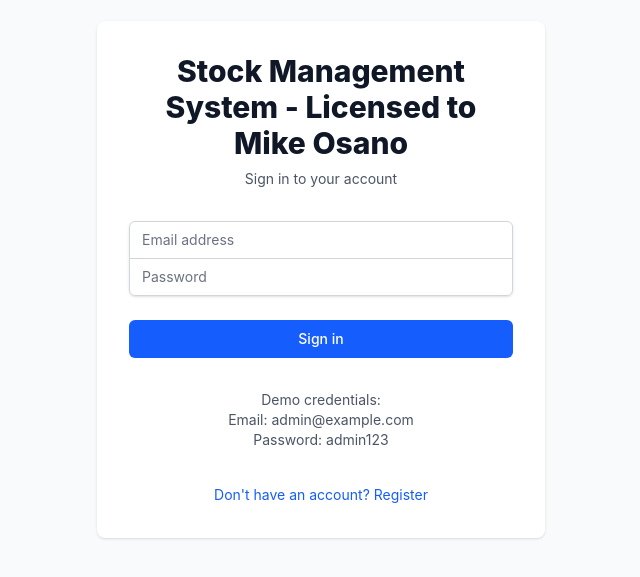
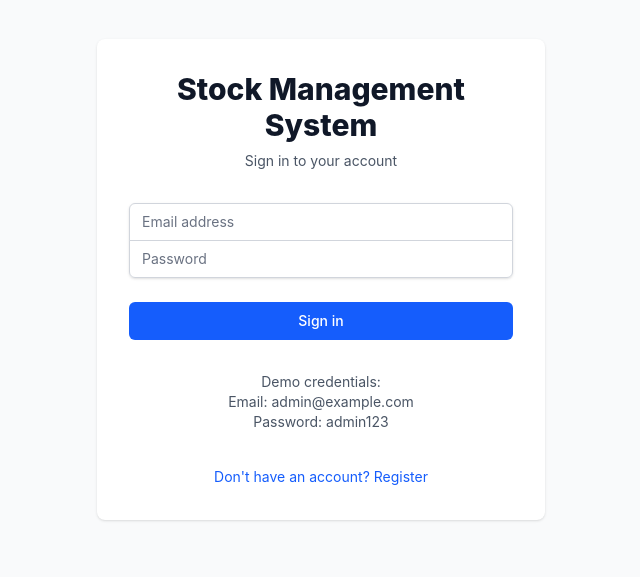
Before and after one commit to omondisteven/tee-pos, a Next.js app: page /login in a window 1280 px wide. Shown: the part 121-698 px from the top of the page, without its empty margins (319-959 px from the left). Built offline with nearby package versions, Linux system fonts and the light colour scheme; no server answers.

Commit message:
Fix: Add Suspense boundary for useSearchParams in login page

```diff
--- a/app/(auth)/login/page.tsx
+++ b/app/(auth)/login/page.tsx
@@ -1,11 +1,13 @@
 'use client'
 
+import { Suspense } from 'react'
 import { useState } from 'react'
 import { useRouter, useSearchParams } from 'next/navigation'
 import Link from 'next/link'
 import toast from 'react-hot-toast'
 
-export default function LoginPage() {
+// Create a separate component that uses useSearchParams
+function LoginForm() {
   const router = useRouter()
   const searchParams = useSearchParams()
   const [email, setEmail] = useState('')
@@ -26,16 +28,13 @@
       const data = await res.json()
 
       if (res.ok) {
-        // Store token in localStorage
         localStorage.setItem('token', data.token)
         localStorage.setItem('user', JSON.stringify(data.user))
 
         toast.success('Login successful!')
 
-        // Get the redirect URL
         const from = searchParams.get('from') || '/dashboard'
 
-        // Use router.push with a small delay to ensure storage is set
         setTimeout(() => {
           router.push(from)
         }, 100)
@@ -43,7 +42,6 @@
         toast.error(data.error || 'Login failed')
       }
     } catch (error) {
-      console.error('Login error:', error)
       toast.error('An error occurred')
     } finally {
       setLoading(false)
@@ -55,7 +53,7 @@
       <div className="max-w-md w-full space-y-8 p-8 bg-white rounded-lg shadow">
         <div>
           <h2 className="text-center text-3xl font-extrabold text-gray-900">
-            Stock Management System - Licensed to Mike Osano
+            Stock Management System
           </h2>
           <p className="mt-2 text-center text-sm text-gray-600">
             Sign in to your account
@@ -109,3 +107,16 @@
     </div>
   )
 }
+
+// Main page component with Suspense boundary
+export default function LoginPage() {
+  return (
+    <Suspense fallback={
+      <div className="min-h-screen flex items-center justify-center">
+        <div className="text-xl">Loading...</div>
+      </div>
+    }>
+      <LoginForm />
+    </Suspense>
+  )
+}
--- a/app/(auth)/register/page.tsx
+++ b/app/(auth)/register/page.tsx
@@ -1,11 +1,12 @@
 'use client'
 
+import { Suspense } from 'react'
 import { useState } from 'react'
 import { useRouter } from 'next/navigation'
 import Link from 'next/link'
 import toast from 'react-hot-toast'
 
-export default function RegisterPage() {
+function RegisterForm() {
   const router = useRouter()
   const [name, setName] = useState('')
   const [email, setEmail] = useState('')
@@ -98,3 +99,15 @@
     </div>
   )
 }
+
+export default function RegisterPage() {
+  return (
+    <Suspense fallback={
+      <div className="min-h-screen flex items-center justify-center">
+        <div className="text-xl">Loading...</div>
+      </div>
+    }>
+      <RegisterForm />
+    </Suspense>
+  )
+}
```
